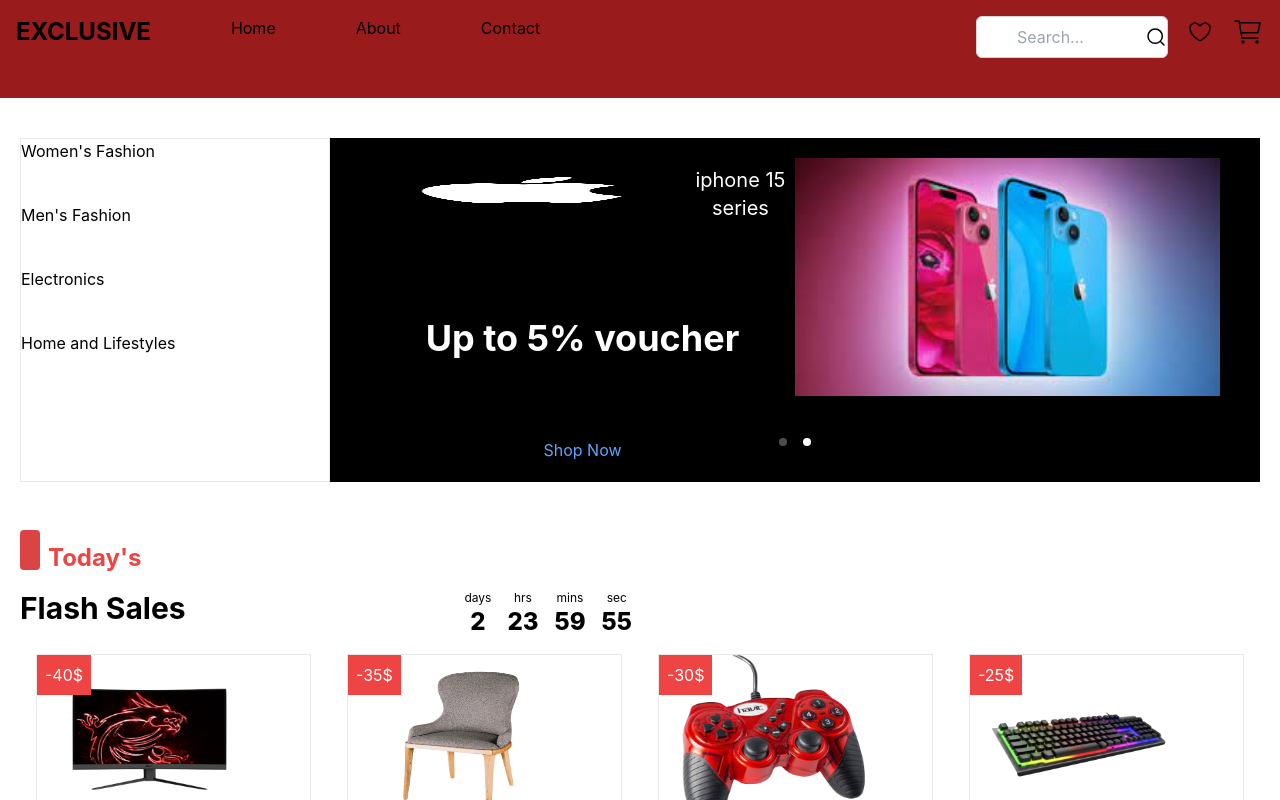
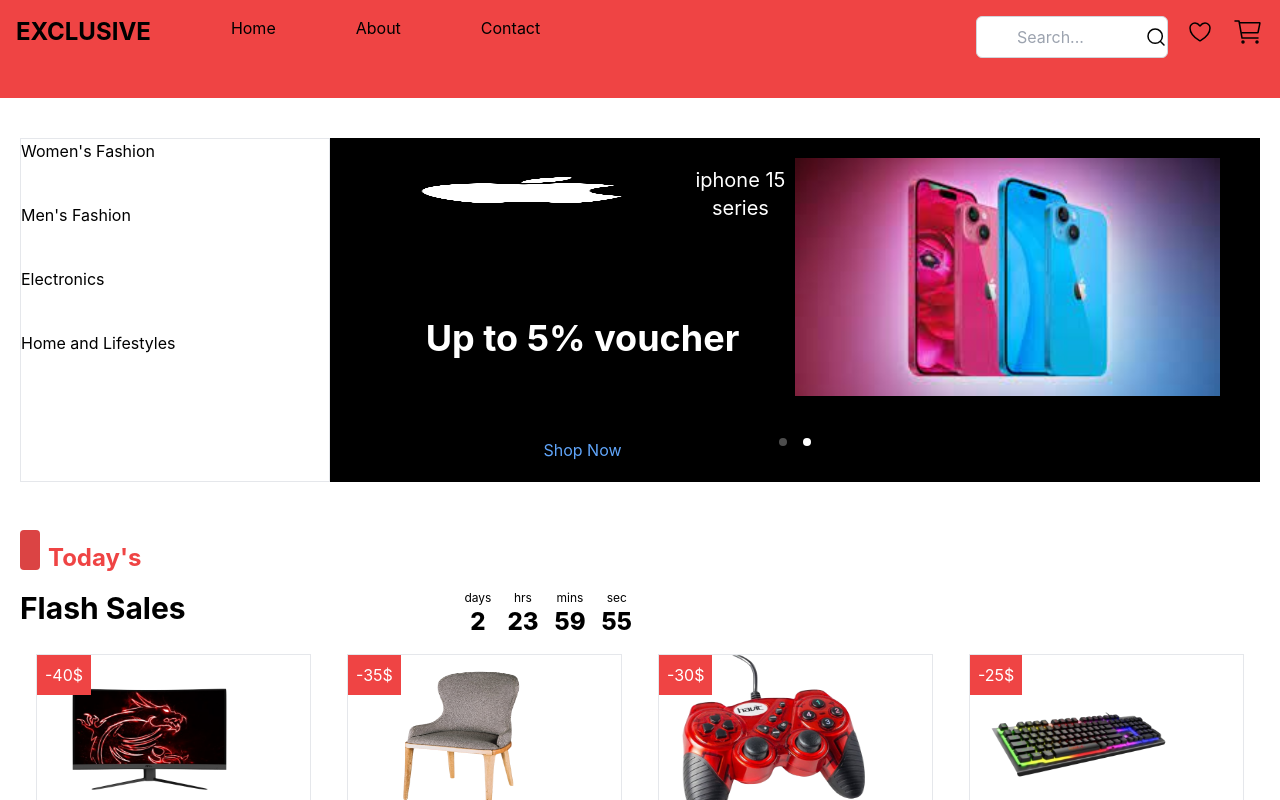
Before and after one commit to Geraldine-Okeke/e-commerce, a React (Create React App) app: page / in a window 1280 px wide. Shown: the top 800 px of the page. Built offline with nearby package versions, Linux system fonts and the light colour scheme.

Commit message:
Section 2, 3 and 4 completed , though not functional yet

```diff
--- a/src/components/HOME/Header.js
+++ b/src/components/HOME/Header.js
@@ -8,7 +8,7 @@
   );
   return(
     <>
-      <header className="flex flex-row p-4 fixed top-0 left-0 right-0 pb-10 mb-32 bg-red-800 z-50">
+      <header className="flex flex-row p-4 fixed top-0 left-0 right-0 pb-10 mb-32 bg-red-500 z-50">
         <div>
           <h1 className="font-bold text-2xl text-black ">EXCLUSIVE</h1>
         </div>
```
